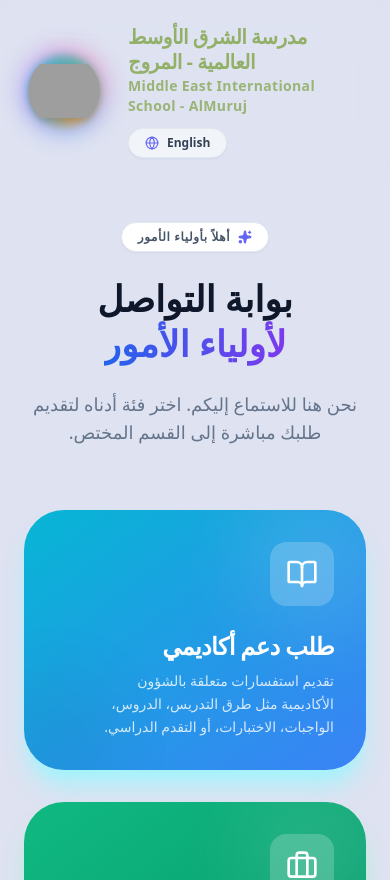
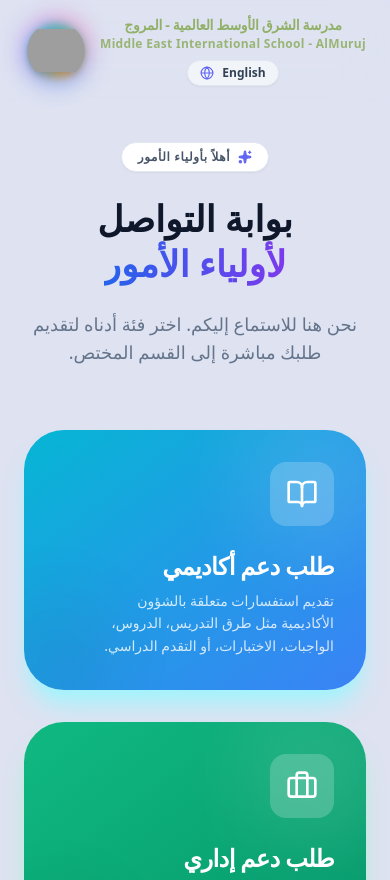
Before and after one commit to abdulrahman312/Meir-Parent-Communication, a React (Vite) app: page / in a window 390 px wide. Shown: the top 880 px of the page. Built offline with nearby package versions, Linux system fonts and the light colour scheme; grey boxes are pictures that could not be loaded.

Commit message:
fix(Header): Improve responsiveness and alignment
Adjusted container padding and element spacing for better mobile and desktop display. Centered school name and logo on smaller screens while maintaining left alignment on larger viewports.

```diff
--- a/components/Header.tsx
+++ b/components/Header.tsx
@@ -29,15 +29,15 @@ const Header: React.FC = () => {
 
   return (
     <header className="sticky top-0 z-50 backdrop-blur-xl" dir="ltr">
-      <div className="container mx-auto px-6 py-6">
+      <div className="container mx-auto px-4 md:px-6 py-4 md:py-6">
         <div className="flex justify-center items-center relative">
 
           <div
-            className="flex flex-row items-center cursor-pointer group gap-6"
+            className="flex flex-row items-center justify-center cursor-pointer group gap-3 md:gap-6 text-center"
             onClick={() => navigate('/')}
           >
             {/* Animated Gradient Background around Logo */}
-            <div className="relative w-20 h-20 flex items-center justify-center shrink-0">
+            <div className="relative w-16 h-16 md:w-20 md:h-20 flex items-center justify-center shrink-0">
               <motion.div
                 animate={{ rotate: 360 }}
                 transition={{ repeat: Infinity, duration: 4, ease: "linear" }}
@@ -59,18 +59,17 @@ const Header: React.FC = () => {
               </div>
             </div>
 
-            {/* School Name and Toggle - Always LTR alignment for the header block to keep logo on left,
-                but text inside can be responsive */}
-            <div className="flex flex-col items-start text-left">
+            {/* School Name and Toggle - Centered on mobile, Left aligned on desktop */}
+            <div className="flex flex-col items-center md:items-start text-center md:text-left">
               <motion.h1
                 animate={colorAnimation}
-                className="text-xl md:text-3xl font-extrabold leading-tight tracking-tight font-tajawal"
+                className="text-sm sm:text-xl md:text-3xl font-extrabold leading-tight tracking-tight font-tajawal"
               >
                 {translations.ar.header.schoolNameAr}
               </motion.h1>
               <motion.h2
                 animate={colorAnimation}
-                className="text-sm md:text-lg font-bold tracking-wide mt-0.5 opacity-90"
+                className="text-xs sm:text-sm md:text-lg font-bold tracking-wide mt-0.5 opacity-90"
               >
                 {translations.en.header.schoolNameEn}
               </motion.h2>
@@ -78,7 +77,7 @@ const Header: React.FC = () => {
               {/* Language Toggle Button */}
               <button
                 onClick={(e) => { e.stopPropagation(); toggleLanguage(); }}
-                className="mt-3 flex items-center gap-2 px-4 py-1.5 rounded-full bg-slate-100 hover:bg-slate-200 text-slate-700 text-xs font-bold transition-all shadow-sm border border-slate-200"
+                className="mt-2 md:mt-3 flex items-center gap-2 px-3 py-1 md:px-4 md:py-1.5 rounded-full bg-slate-100 hover:bg-slate-200 text-slate-700 text-xs font-bold transition-all shadow-sm border border-slate-200"
               >
                 <Globe size={14} className="text-indigo-500" />
                 <span>{t.toggleBtn}</span>
```
